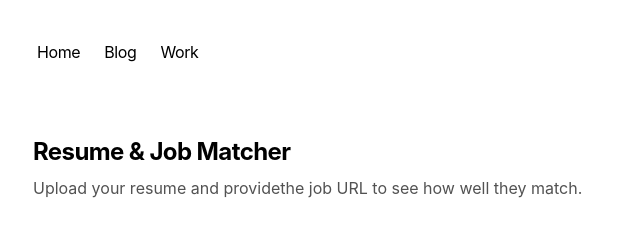
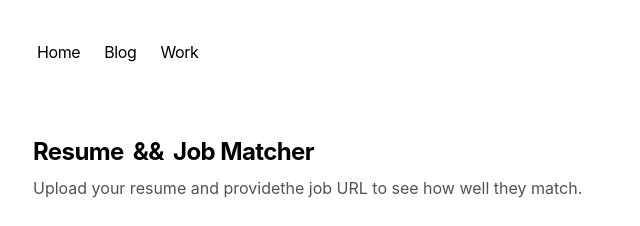
Before and after one commit to CharlotteYW/my-portfolio, a Next.js app: page /resume-matcher in a window 1280 px wide. Shown: the top 226 px of the page, without its empty margins (319-959 px from the left). Built offline with nearby package versions, Linux system fonts and the light colour scheme.

Commit message:
fix some error and it works in production

```diff
--- a/app/resume-matcher/page.tsx
+++ b/app/resume-matcher/page.tsx
@@ -42,7 +42,7 @@ export default function ResumeMatcher() {
     return (
         <section>
             <h1 className="font-bold text-2xl mb-2 tracking-tight">
-                Resume & Job Matcher
+            Resume <span className="mx-1">&&</span> Job Matcher
             </h1>
             <p className="text-neutral-600 dark:text-neutral-400 mb-8">
                 Upload your resume and providethe job URL to see how well they match.
```
